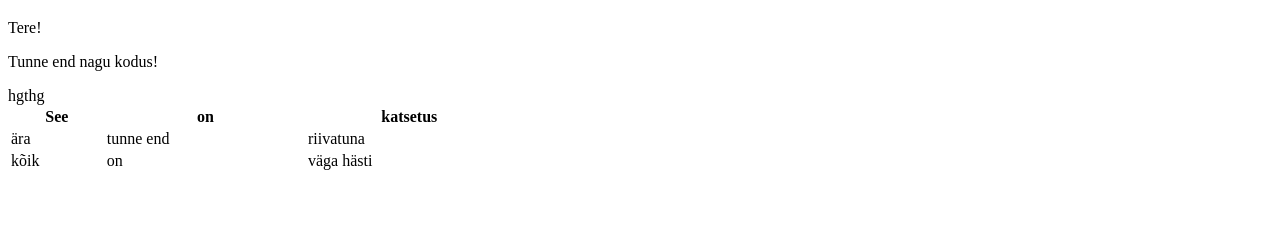
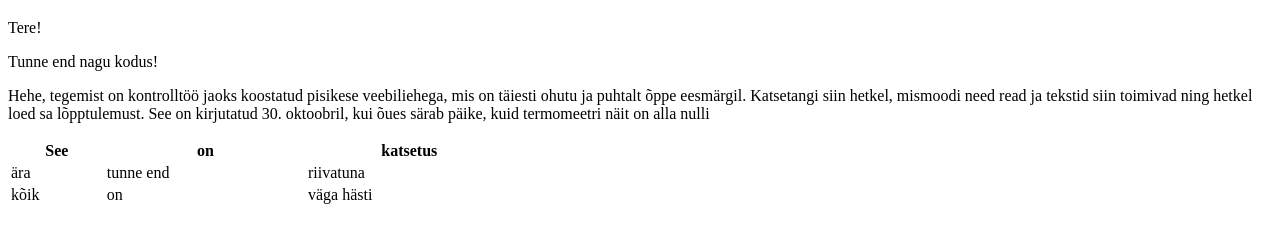
Before and after one commit to mingilambine/mingilambine.github.io, a plain HTML site: page index.html in a window 1280 px wide. Shown: the part 61-304 px from the top of the page. Drawn offline with Linux system fonts and the light colour scheme.

Commit message:
Update index.html

```diff
--- a/index.html
+++ b/index.html
@@ -29,4 +29,6 @@
     <td>väga hästi</td>
   </tr>
 
-hgthg
+<p>Hehe, tegemist on kontrolltöö jaoks koostatud pisikese veebiliehega, mis on täiesti ohutu ja puhtalt õppe eesmärgil.
+  Katsetangi siin hetkel, mismoodi need read ja tekstid siin toimivad ning hetkel loed sa lõpptulemust. See on kirjutatud 30. oktoobril, kui
+  õues särab päike, kuid termomeetri näit on alla nulli</p>
```
